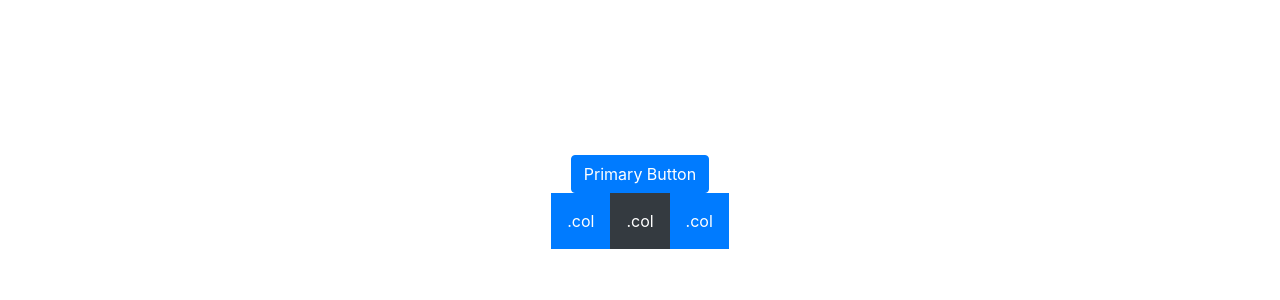
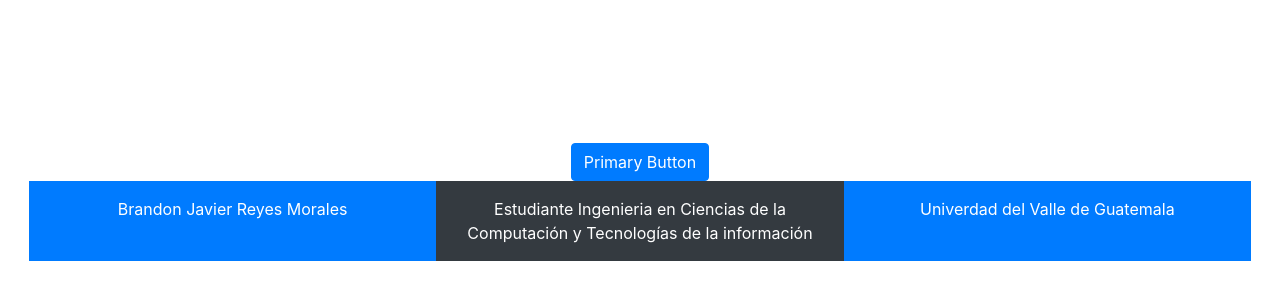
Before and after one commit to BrandonReyes0609/Portafolio4, a React (Vite) app: page / in a window 1280 px wide. Shown: the part 198-498 px from the top of the page. Built offline with nearby package versions, Linux system fonts and the light colour scheme.

Commit message:
firt info

```diff
--- a/src/App.jsx
+++ b/src/App.jsx
@@ -12,9 +12,9 @@ function App() {
         <button className="btn btn-primary">Primary Button</button>
       </div>
       <div class="row">
-        <div class="col p-3 bg-primary text-white">.col</div>
-        <div class="col p-3 bg-dark text-white">.col</div>
-        <div class="col p-3 bg-primary text-white">.col</div>
+        <div class="col p-3 bg-primary text-white">Brandon Javier Reyes Morales</div>
+        <div class="col p-3 bg-dark text-white">Estudiante Ingenieria en Ciencias de la Computación y Tecnologías de la información</div>
+        <div class="col p-3 bg-primary text-white">Univerdad del Valle de Guatemala</div>
       </div>
     </>
   )
```
